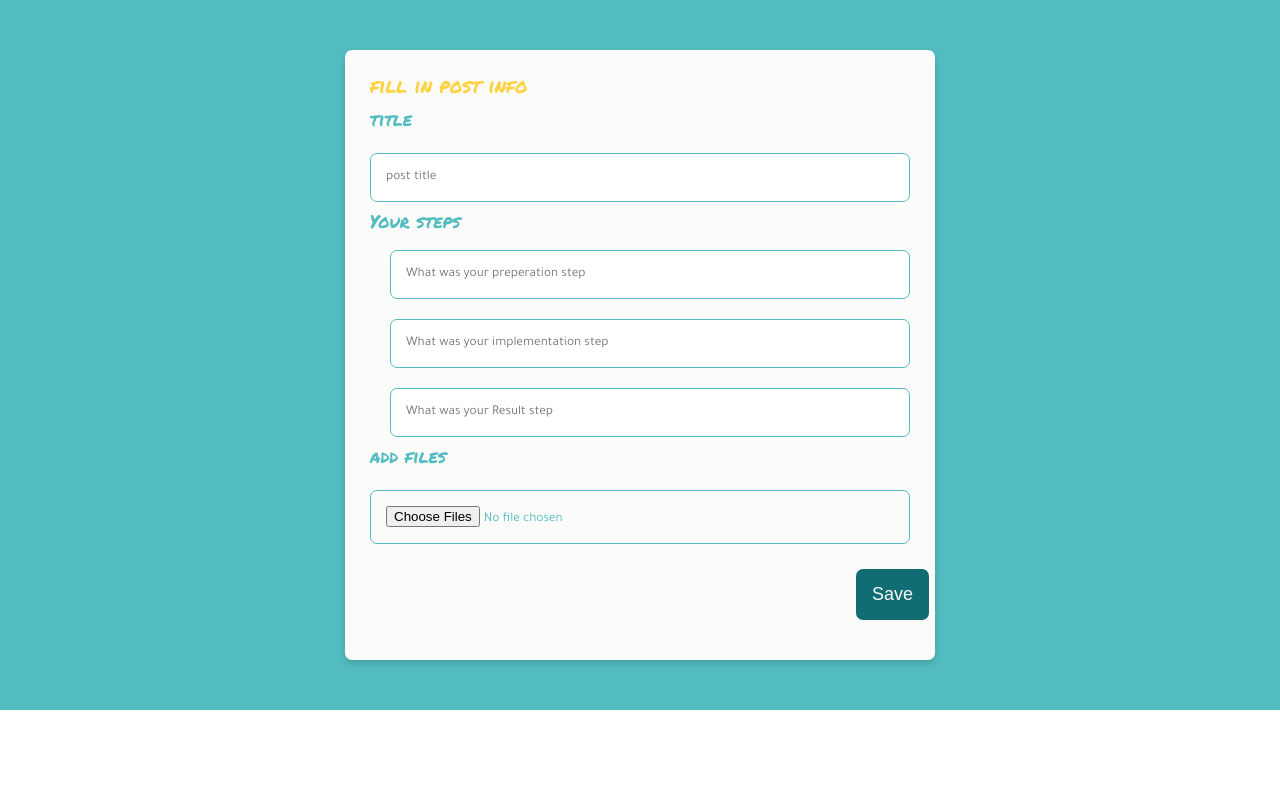
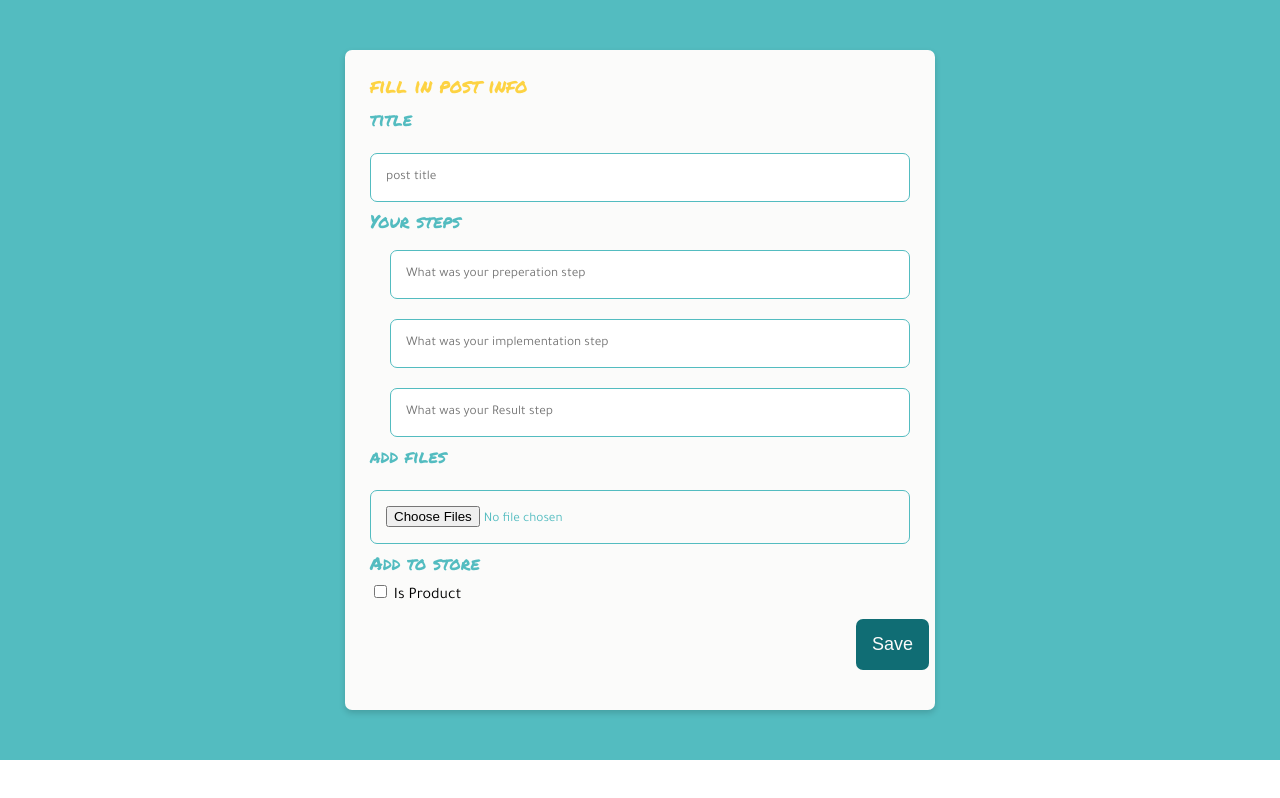
Before and after one commit to RanaMohamed/KiddoReact, a React (Create React App) app: page /postForm in a window 1280 px wide. Built offline with nearby package versions, Linux system fonts and the light colour scheme; no server answers; what @hapi/joi would draw is missing.

Commit message:
add Post

```diff
--- a/package.json
+++ b/package.json
@@ -16,6 +16,7 @@
 		"react-router": "^5.2.0",
 		"react-router-dom": "^5.2.0",
 		"react-scripts": "3.4.1",
+		"react-toastify": "^6.0.5",
 		"redux": "^4.0.5",
 		"redux-thunk": "^2.3.0"
 	},
--- /dev/null
+++ b/src/helpers/convertToFormData.js
@@ -0,0 +1,13 @@
+export const convertToFormData = data => {
+  const fd = new FormData();
+  Object.keys(data).forEach(k => {
+    if (Array.isArray(data[k])) {
+      for (var i = 0; i < data[k].length; i++) {
+        fd.append(`${k}[]`, data[k][i]);
+      }
+    } else {
+      fd.append(k, data[k]);
+    }
+  });
+  return fd;
+};
--- a/src/helpers/schemas.js
+++ b/src/helpers/schemas.js
@@ -1,38 +1,68 @@
-import Joi from '@hapi/joi';
+import Joi from "@hapi/joi";
 
 // eslint-disable-next-line no-useless-escape
 export const emailRegex = /^(([^<>()\[\]\\.,;:\s@"]+(\.[^<>()\[\]\\.,;:\s@"]+)*)|(".+"))@((\[[0-9]{1,3}\.[0-9]{1,3}\.[0-9]{1,3}\.[0-9]{1,3}])|(([a-zA-Z\-0-9]+\.)+[a-zA-Z]{2,}))$/;
 
-const username = Joi.string().required().messages({
-	'string.empty': 'Username should not be empty',
-	'any.required': `Username is required`,
+const username = Joi.string()
+  .required()
+  .messages({
+    "string.empty": "Username should not be empty",
+    "any.required": `Username is required`
   });
 
-const email = Joi.string().required().pattern(emailRegex).messages({
-	'string.pattern.base': 'Email is invalid',
-	'string.empty': 'Email should not be empty',
-	'any.required': `Email is required`,
+const email = Joi.string()
+  .required()
+  .pattern(emailRegex)
+  .messages({
+    "string.pattern.base": "Email is invalid",
+    "string.empty": "Email should not be empty",
+    "any.required": `Email is required`
   });
 
-const password = Joi.string().min(8).required().messages({
-	'string.empty': 'Password should not be empty',
-	'string.min': `Password should have a minimum length of {#limit}`,
-	'any.required': `Password is required`,
+const password = Joi.string()
+  .min(8)
+  .required()
+  .messages({
+    "string.empty": "Password should not be empty",
+    "string.min": `Password should have a minimum length of {#limit}`,
+    "any.required": `Password is required`
   });
 
-const datee = Joi.string().required().messages({
-	'string.empty': 'Date should not be empty',
-	'any.required': `Date is required`,
+const datee = Joi.string()
+  .required()
+  .messages({
+    "string.empty": "Date should not be empty",
+    "any.required": `Date is required`
   });
 
 export const loginSchema = Joi.object({
   email,
-	password,
+  password
 });
 
 export const kidSignupSchema = Joi.object({
   username,
   parentEmail: email,
   password,
-	dateOfBirth: datee,
+  dateOfBirth: datee
 });
+
+export const postSchema = Joi.object({
+  _id: Joi.string(),
+  title: Joi.string()
+    .required()
+    .messages({
+      "string.empty": "title should not be empty",
+      "any.required": `title is required`
+    }),
+  body: Joi.string()
+    .required()
+    .messages({
+      "string.empty": "body should not be empty",
+      "any.required": `body is required`
+    }),
+  attachedFiles: Joi.array(),
+  price: Joi.number(),
+  category: Joi.string(),
+  isProduct: Joi.boolean()
+});
--- a/src/pages/postForm.jsx
+++ b/src/pages/postForm.jsx
@@ -1,53 +1,157 @@
-import React, { useState, useEffect } from "react";
+import React, { useState } from "react";
 import { useSelector, useDispatch } from "react-redux";
 import { addPost } from "../redux/actions/postActions";
+import { postSchema } from "../helpers/schemas";
+import { convertToFormData } from "../helpers/convertToFormData";
+import * as _ from "lodash";
+
 const PostForm = () => {
-  const post = useSelector(state => state.post.post);
+  const [post, setPost] = useState({
+    title: "",
+    body: "",
+    attachedFiles: [],
+    category: "",
+    isProduct: false,
+    price: 0
+  });
+  const [steps, setSteps] = useState({
+    step1: "",
+    step2: "",
+    step3: ""
+  });
+  const [checked, setChecked] = useState(false);
+  const [errors, setErrors] = useState({});
+  // const [mainImgUrl, setImgUrl] = useState("");
   const dispatch = useDispatch();
-  const addPost = () => {
-    dispatch(addPost(post));
+
+  const handleSubmit = async e => {
+    e.preventDefault();
+    let bodydata = JSON.stringify({ steps });
+    let newPost = {
+      ...post,
+      body: bodydata,
+      isProduct: checked,
+      category: "5ee4cdae201d8277e8d8e771"
+    };
+    console.log("newPost ", newPost);
+    //Validate Error
+    const { error } = postSchema.validate(newPost, { abortEarly: false });
+    if (error) {
+      const err = _.keyBy(error.details, e => e.context.label);
+      setErrors(err);
+      return;
+    }
+    setErrors({});
+    const formData = convertToFormData(newPost);
+    //call backEnd
+    dispatch(addPost(formData));
+  };
+
+  const handelFilesUploaded = e => {
+    let uploadedFiles = [];
+    for (let i = 0; i < e.target.files.length; i++) {
+      uploadedFiles.push(e.target.files[i]);
+    }
+    setPost({
+      ...post,
+      attachedFiles: uploadedFiles
+    });
+    //   let reader = new FileReader();
+    //   reader.onload = function(event) {
+    //     setImgUrl(event.target.result);
+    //   };
+    //   reader.readAsDataURL(e.target.files[0]);
+    // };
   };
 
   return (
     <>
       <div className="form__window-body--bg-info">
-        <div className="form-container ">
-          <form className="form">
+        <div className="form-container">
+          <form className="form" onSubmit={handleSubmit}>
             <p className="form__title">fill in post info</p>
-            <label className="form__subtitle">title</label>
+            {/* title */}
+            <label htmlFor="title" className="form__subtitle">
+              title
+            </label>
             <input
               type="text"
               className="input form__input-1 input--text-color-info input--padding-sm input--border-radius-md input--border-info"
               placeholder="post title"
+              value={post.title}
+              onChange={e => setPost({ ...post, title: e.target.value })}
             />
-
+            {errors.title && <span className="">{errors.title.message}</span>}
+            {/* body */}
             <label className="form__subtitle">Your steps</label>
             <div style={{ paddingLeft: "2rem" }}>
+              {/* step1 */}
               <input
                 type="text"
                 className="input form__input-2 input--text-color-info input--padding-sm input--border-radius-md input--border-info"
                 placeholder="What was your preperation step"
+                value={steps.step1}
+                onChange={e => setSteps({ ...steps, step1: e.target.value })}
               />
+              {/* step2 */}
               <input
                 type="text"
                 className="input form__input-2 input--text-color-info input--padding-sm input--border-radius-md input--border-info"
                 placeholder="What was your implementation step"
+                value={steps.step2}
+                onChange={e => setSteps({ ...steps, step2: e.target.value })}
               />
-
+              {/* step3 */}
               <input
                 type="text"
                 className="input form__input-2 input--text-color-info input--padding-sm input--border-radius-md input--border-info"
                 placeholder="What was your Result step"
+                value={steps.step3}
+                onChange={e => setSteps({ ...steps, step3: e.target.value })}
               />
             </div>
-
-            <label className="form__subtitle">add files</label>
+            {/* files */}
+            <label htmlFor="attachedFiles" className="form__subtitle">
+              add files
+            </label>
             <input
               type="file"
               className="input form__input-1 input--text-color-info input--padding-sm input--border-radius-md input--border-info"
               placeholder="What was your Result step"
+              name="uploadedFiles"
+              onChange={handelFilesUploaded}
               multiple
             />
+            {errors.attachedFiles && (
+              <span className="">{errors.attachedFiles.message}</span>
+            )}
+            {/* Add to store */}
+            <label htmlFor="attachedFiles" className="form__subtitle">
+              Add to store
+            </label>
+            <input
+              type="checkbox"
+              name="addStore"
+              value={checked}
+              onChange={e => setChecked(!checked)}
+            />
+            <label style={{ display: "inline" }}> Is Product</label>
+
+            {/* product price */}
+            {checked && (
+              <div style={{ marginTop: "1rem" }}>
+                <label htmlFor="attachedFiles" className="form__subtitle">
+                  price
+                </label>
+                <input
+                  type="number"
+                  className="input form__input-1 input--text-color-info input--padding-sm input--border-radius-md input--border-info"
+                  placeholder="What was your Result step"
+                  value={post.price}
+                  onChange={e => setPost({ ...post, price: e.target.value })}
+                />
+              </div>
+            )}
 
             <button
               type="submit"
--- a/src/redux/reducers/postReducer.js
+++ b/src/redux/reducers/postReducer.js
@@ -3,7 +3,7 @@ import TYPES from "./types";
 const initialState = {
   posts: [],
   totalNum: 0,
-  post: null,
+  post: { title: "", body: "", attachedFiles: [] },
   errors: {}
 };
 const postReducer = (state = initialState, action) => {
```
Also changed, not shown: 1 other file (tests, documents, lock files or other folders). Lines whose indentation alone changed are shown as unchanged.
